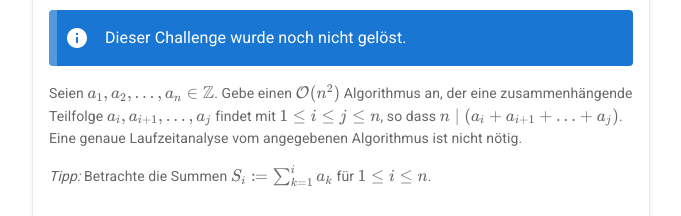
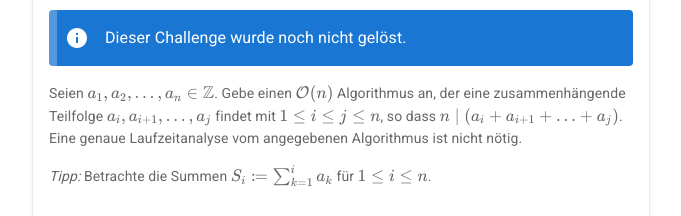
Before and after one commit to HumbleCatcher/eth-homepage, a Nuxt app: page /dm2022/week/8 in a window 1280 px wide. Shown: the part 898-1114 px from the top of the page, without its empty margins (299-980 px from the left). Built offline with nearby package versions, Linux system fonts and the light colour scheme.

Commit message:
lower runtime to rule out trying all possibilities

```diff
--- a/pages/dm2022/week/8.vue
+++ b/pages/dm2022/week/8.vue
@@ -49,8 +49,8 @@
         <p>
           Seien
           <span v-html="$katex('a_1, a_2, \\ldots, a_n \\in \\mathbb{Z}')" />.
-          Gebe einen <span v-html="$katex('\\mathcal{O}(n^2)')" /> Algorithmus
-          an, der eine zusammenhängende Teilfolge
+          Gebe einen <span v-html="$katex('\\mathcal{O}(n)')" /> Algorithmus an,
+          der eine zusammenhängende Teilfolge
           <span v-html="$katex('a_i, a_{i + 1}, \\ldots, a_j')" /> findet mit
           <span v-html="$katex('1 \\le i \\le j \\le n')" />, so dass
           <span
```
